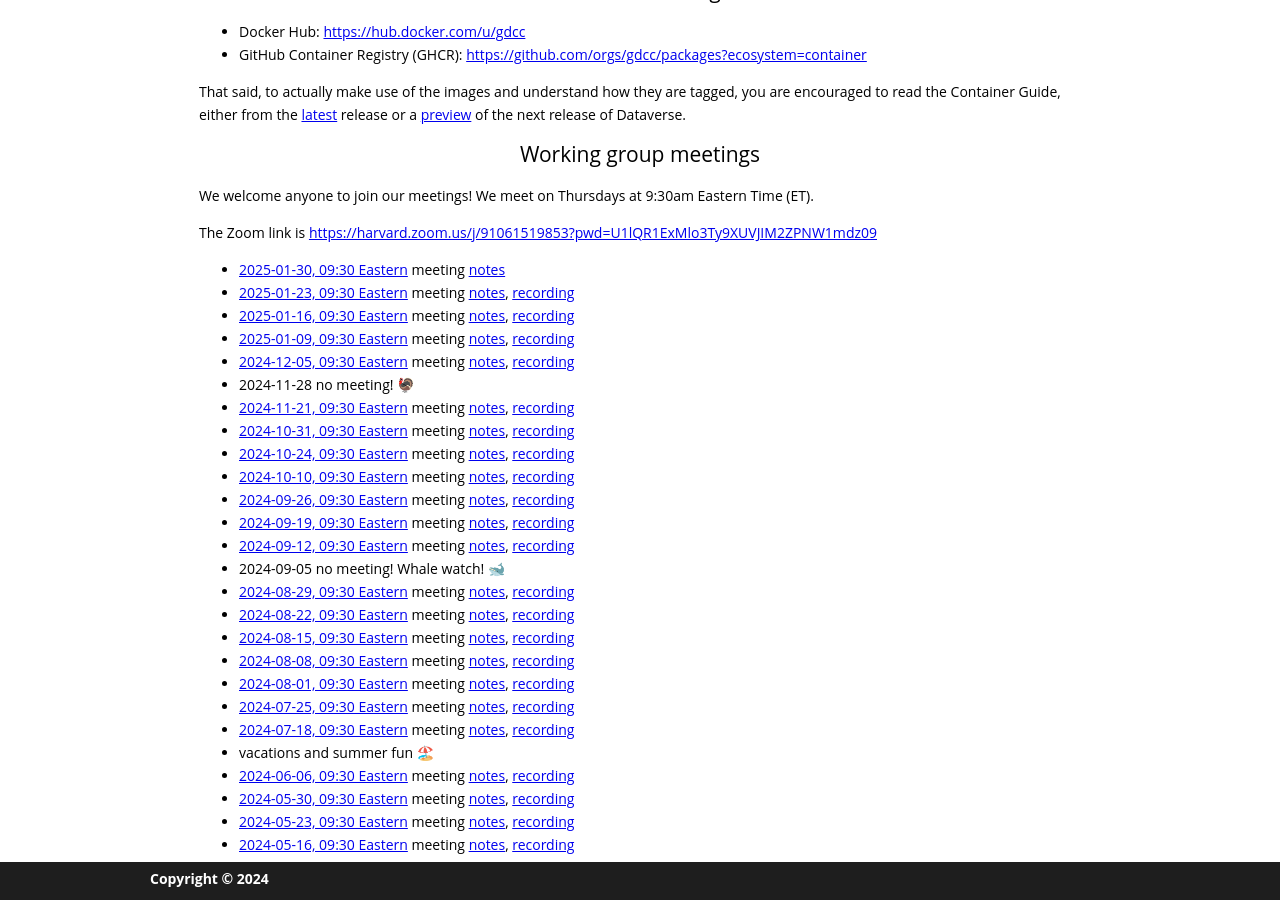
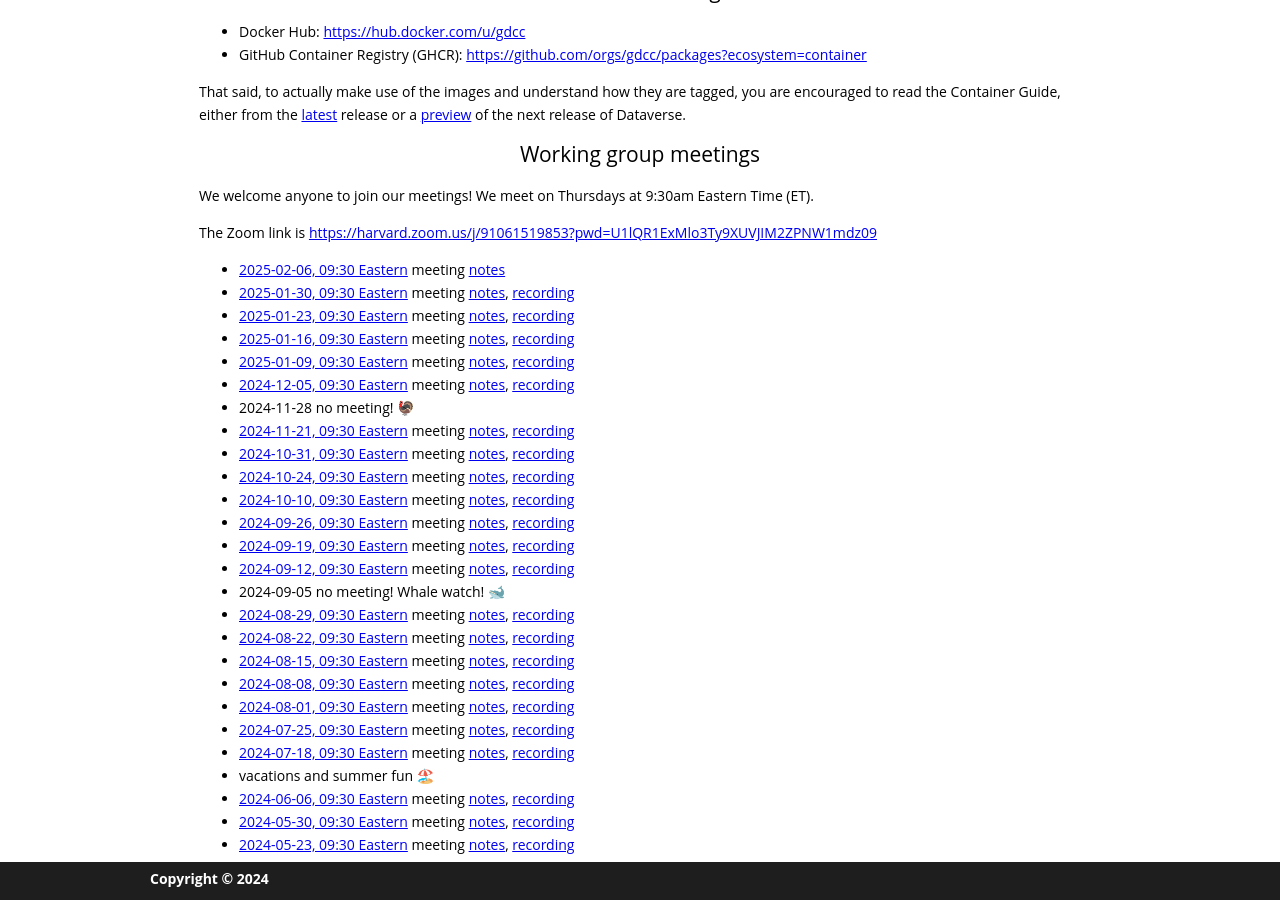
Before and after one commit to gdcc/ct.gdcc.io, a Jekyll site: the page built from index.md, in a window 1280 px wide and 900 px high, scrolled down 730 px. Built offline with Jekyll 4.4.1, drawn with Linux system fonts in a browser that asks for light colours; our own code applies the rules of GitHub Pages for plain Markdown files.

Commit message:
add recording and next meeting

```diff
--- a/index.md
+++ b/index.md
@@ -22,7 +22,8 @@ We welcome anyone to join our meetings! We meet on Thursdays at 9:30am Eastern T
 
 The Zoom link is <https://harvard.zoom.us/j/91061519853?pwd=U1lQR1ExMlo3Ty9XUVJIM2ZPNW1mdz09>
 
-- [2025-01-30, 09:30 Eastern](https://time.is/compare/0930_30_Jan_2025_in_Boston) meeting [notes](https://docs.google.com/document/d/1iNbb6SVCBKOQGmDaRmTyX2hwInKQGWJxHpDpV9MP2rI/edit?usp=sharing)
+- [2025-02-06, 09:30 Eastern](https://time.is/compare/0930_06_Feb_2025_in_Boston) meeting [notes](https://docs.google.com/document/d/1gNrx8AKjZxrPLIwFV-8ue9_XstPWxsU76pWRg67KVbc/edit?usp=sharing)
+- [2025-01-30, 09:30 Eastern](https://time.is/compare/0930_30_Jan_2025_in_Boston) meeting [notes](https://docs.google.com/document/d/1iNbb6SVCBKOQGmDaRmTyX2hwInKQGWJxHpDpV9MP2rI/edit?usp=sharing), [recording](https://harvard.zoom.us/rec/share/eG-j-ptXsmTsY3LKucSNBXIMu_zK9zFY5U14z_C-chl9fDEdudElIV1Id50D11Hg.CJRt8PV7mFgZwv_L)
 - [2025-01-23, 09:30 Eastern](https://time.is/compare/0930_23_Jan_2025_in_Boston) meeting [notes](https://docs.google.com/document/d/1ma1G2QiN8OPqVEb5dB5cdG7x4qRXgA8DS9bQlmgx0sA/edit?usp=sharing), [recording](https://harvard.zoom.us/rec/share/mB8vTbBo_KAENu0QNyov7YXlEYe8-tDxRKSIJzFKZtOdsyKTw_dI73WTjmIX4y7l.9xgvoFYY4tGqWETB)
 - [2025-01-16, 09:30 Eastern](https://time.is/compare/0930_16_Jan_2025_in_Boston) meeting [notes](https://docs.google.com/document/d/1CJG249DQypMXx2eEa0aAa8fPtFHz2qSia6C3ErRCrgM/edit?usp=sharing), [recording](https://harvard.zoom.us/rec/share/LqBTcSDDkTyKMRxjmpOcIQe-lmBYxCxeOWqGBpDIHIOCf4sIzGwxjGIl2YZsRC1w.lxbSWTOpY-iZs11I)
 - [2025-01-09, 09:30 Eastern](https://time.is/compare/0930_09_Jan_2025_in_Boston) meeting [notes](https://docs.google.com/document/d/18V9WNLfTeOiQR5FylZm2zO_ciyVr2AwprM3Ys2s6DKQ/edit?usp=sharing), [recording](https://harvard.zoom.us/rec/share/bJWx5wRUJFcLBBzvVtsn3nyetiH4NCCaq8LCd9A38KVnUFu0JVsAZU4CpdBumhuK.OpYY92mE7fhFqw31)
```
